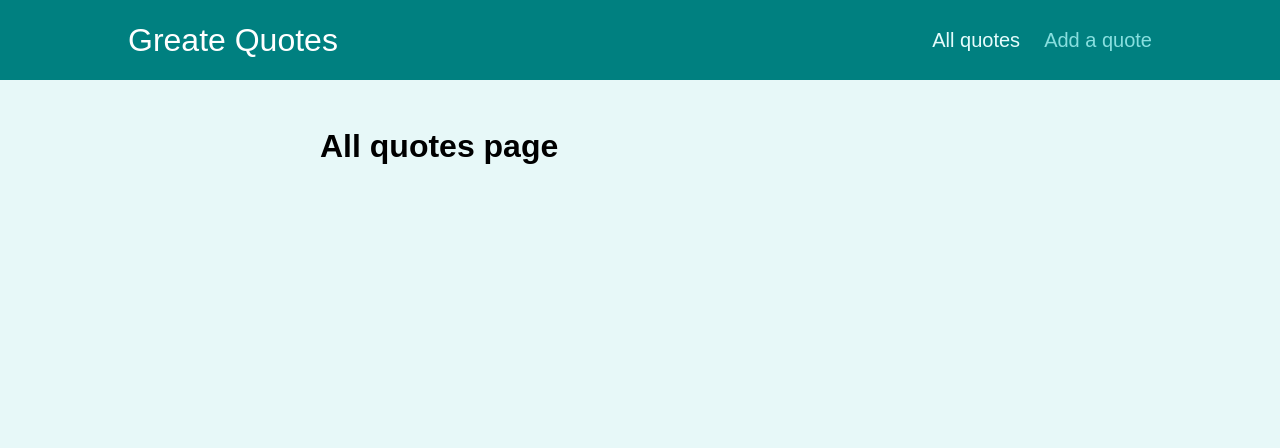
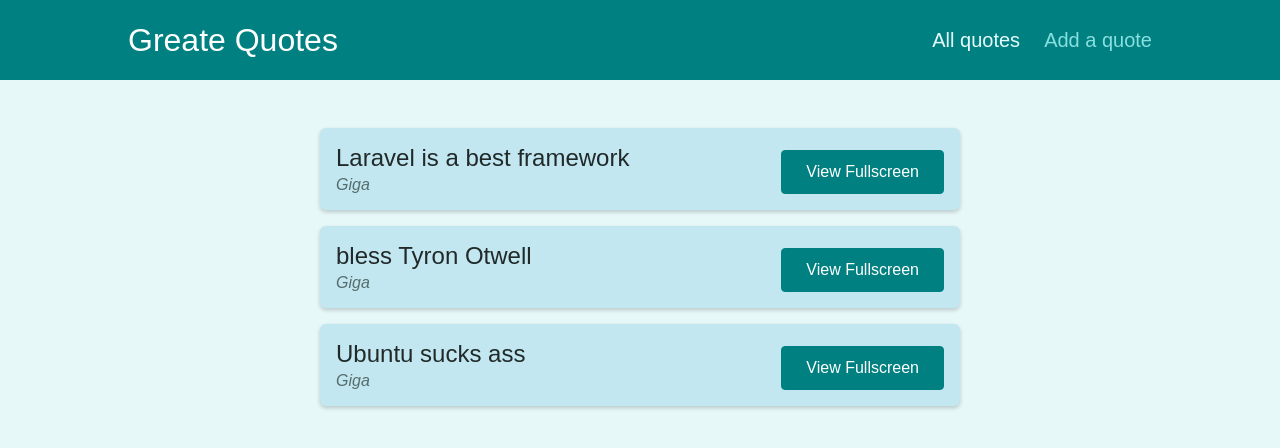
Before and after one commit to GigaGiorgadze/udemy-redberry, a React (Create React App) app in the folder react-routing/: page /quotes in a window 1280 px wide. Shown: the top 448 px of the page. Built offline with nearby package versions, Linux system fonts and the light colour scheme.

Commit message:
feat: add form for adding new quote

```diff
--- a/react-routing/src/pages/AllQuotes.jsx
+++ b/react-routing/src/pages/AllQuotes.jsx
@@ -1,9 +1,14 @@
-import React from 'react'
+import React from "react";
+import QuoteList from "../components/quotes/QuoteList";
+
+const DUMMY_QUOTES = [
+	{ id: "q1", author: "Giga", text: "Laravel is a best framework" },
+	{ id: "q2", author: "Giga", text: "bless Tyron Otwell" },
+	{ id: "q3", author: "Giga", text: "Ubuntu sucks ass" },
+];
 
 function AllQuotes() {
-    return (
-        <h1>All quotes page</h1>
-    )
+	return <QuoteList quotes={DUMMY_QUOTES} />;
 }
 
-export default AllQuotes
+export default AllQuotes;
--- a/react-routing/src/pages/NewQuote.jsx
+++ b/react-routing/src/pages/NewQuote.jsx
@@ -1,9 +1,12 @@
-import React from 'react'
+import React from "react";
+import QuoteForm from "../components/quotes/QuoteForm";
 
 function NewQuote() {
-    return (
-        <h1>New quote page</h1>
-    )
+	const addQuoteHandler = (quoteData) => {
+		console.log(quoteData);
+	};
+
+	return <QuoteForm onAddQuote={addQuoteHandler} />;
 }
 
-export default NewQuote
+export default NewQuote;
```
